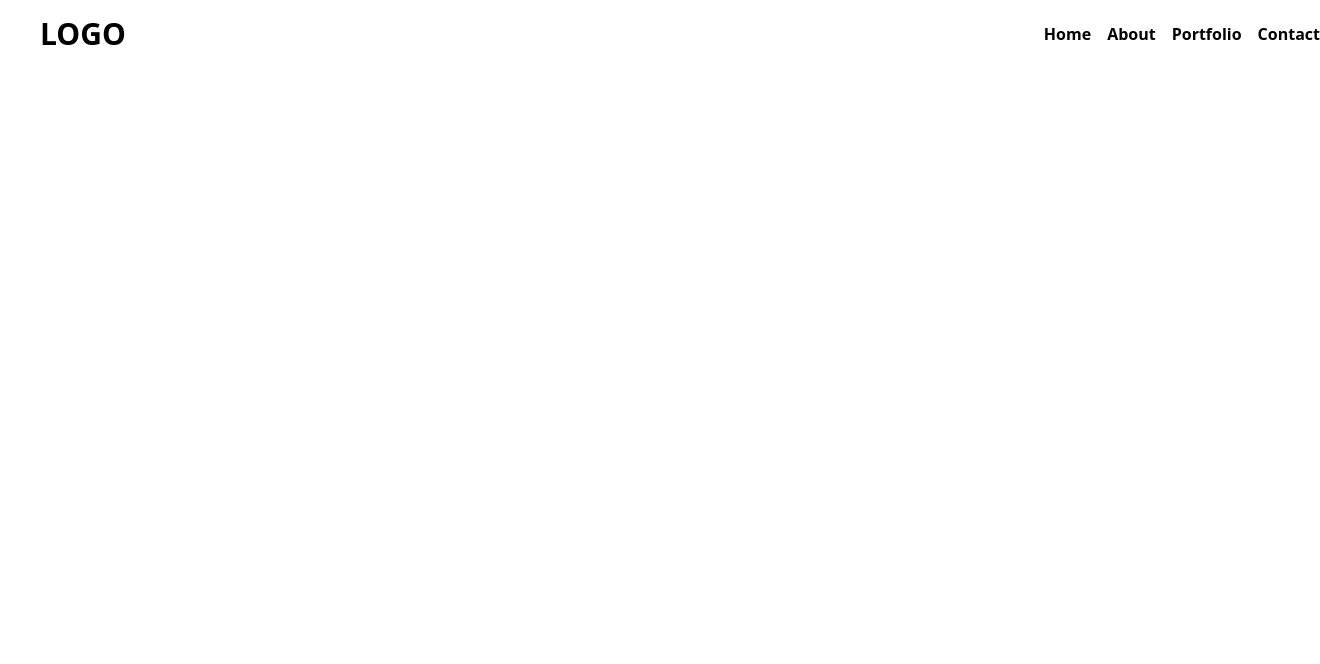
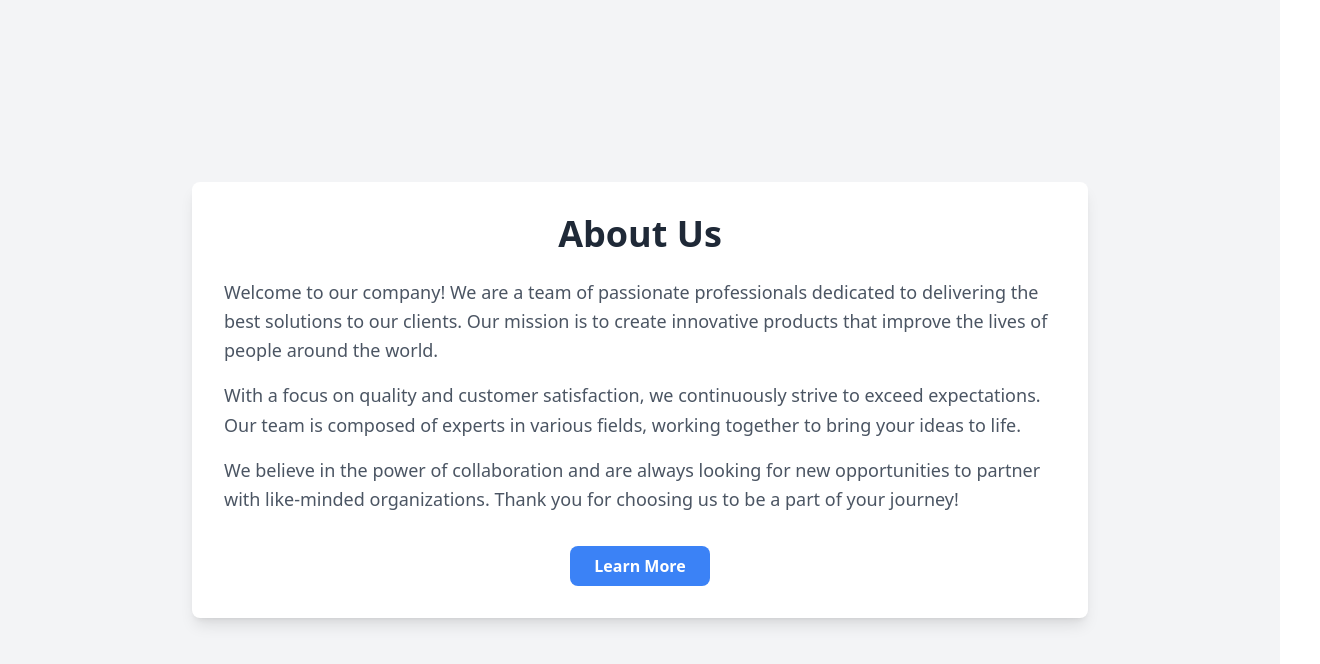
Before and after one commit to unawarexi/newClass, a React (Vite) app in the folder firstApp/: page /about in a window 1280 px wide. Shown: the top 664 px of the page, 1320 px wide, since content can reach past the window. Built offline with nearby package versions, Linux system fonts and the light colour scheme.

Commit message:
props, components, basic rendering

```diff
--- a/firstApp/package.json
+++ b/firstApp/package.json
@@ -12,7 +12,9 @@
   "dependencies": {
     "autoprefixer": "^10.4.20",
     "react": "^18.3.1",
-    "react-dom": "^18.3.1"
+    "react-dom": "^18.3.1",
+    "react-router": "^6.26.0",
+    "react-router-dom": "^6.26.0"
   },
   "devDependencies": {
     "@types/react": "^18.3.3",
--- a/firstApp/src/App.jsx
+++ b/firstApp/src/App.jsx
@@ -1,26 +1,21 @@
 import React from "react";
 import "./App.css";
-import Andrew from "./components/Andrew";
+
+import { BrowserRouter, Routes, Route } from "react-router-dom";
+import Header from "./React-Navigation/header";
+import AboutPage from "./pages/AboutPage";
 
 function App() {
   return (
-    <div className=" container mx-10 w-full">
-      <nav className="flex items-center justify-between my-4 ">
-        <header>
-          {/* --------- logo ------------- */}
-          <p className="text-3xl font-bold">LOGO</p>
-        </header>
-
-        <div>
-          {/* ------------- li ----------------- */}
-          <ul className="flex space-x-4 font-semibold">
-            <li> Home</li>
-            <li> About </li>
-            <li> Portfolio</li>
-            <li> Contact</li>
-          </ul>
-        </div>
-      </nav>
+    <div>
+      <>
+        <BrowserRouter>
+          <Routes>
+            <Route path="/" element={<Header />} />
+            <Route path="/about" element={<AboutPage />} />
+          </Routes>
+        </BrowserRouter>
+      </>
     </div>
   );
 }
--- /dev/null
+++ b/firstApp/src/React-Navigation/header.jsx
@@ -0,0 +1,32 @@
+import React from "react";
+import UserProfile from "../components/UserProfile"; // Assuming UserProfile is imported correctly
+import { Link } from "react-router-dom";
+
+const Header = () => {
+  return (
+    <div className="container mx-auto w-full">
+      <nav className="flex items-center justify-between my-4">
+        <header>
+          {/* --------- logo ------------- */}
+          <p className="text-3xl font-bold">LOGO</p>
+        </header>
+
+        {/* ------------- Navigation Links ----------------- */}
+        <ul className="flex space-x-4 font-semibold">
+          <li className="cursor-pointer hover:text-blue-600">Home</li>
+          <Link to="/about">
+            <li className="cursor-pointer hover:text-blue-600">About</li>
+          </Link>
+          <li className="cursor-pointer hover:text-blue-600">Portfolio</li>
+          <li className="cursor-pointer hover:text-blue-600">Contact</li>
+        </ul>
+      </nav>
+
+      <div>
+        <UserProfile />
+      </div>
+    </div>
+  );
+};
+
+export default Header;
--- a/firstApp/src/components/Andrew.css
+++ /dev/null
@@ -1,7 +0,0 @@
-.second__text {
-  font-size: large;
-  text-align: center;
-  font-weight: 600;
-  font-family: Arial, "Helvetica Neue", Helvetica, sans-serif;
-  color: #7f08c8;
-}
--- a/firstApp/src/components/Andrew.jsx
+++ /dev/null
@@ -1,8 +0,0 @@
-import React from "react";
-import "./Andrew.css";
-
-function Andrew() {
-  return <div className="second__text">andrew</div>;
-}
-
-export default Andrew;
--- a/firstApp/src/components/Sarutech.jsx
+++ /dev/null
@@ -1,7 +0,0 @@
-import React from "react";
-
-function Sarutech() {
-  return <div>Sarutech</div>;
-}
-
-export default Sarutech;
--- /dev/null
+++ b/firstApp/src/components/UserNameProps.jsx
@@ -0,0 +1,16 @@
+// UserNameProps.js
+import React from "react";
+
+const UserNameProps = ({ firstName, lastName, age, occupation }) => {
+  return (
+    <div className="text-center">
+      <h2 className="text-xl font-semibold text-gray-700">
+        {firstName} {lastName}
+      </h2>
+      <p className="text-gray-600">Age: {age}</p>
+      <p className="text-gray-600">Occupation: {occupation}</p>
+    </div>
+  );
+};
+
+export default UserNameProps;
--- /dev/null
+++ b/firstApp/src/components/UserProfile.jsx
@@ -0,0 +1,19 @@
+// UserProfile.js
+import React from "react";
+import UserNameProps from "./UserNameProps";
+
+const UserProfile = (props) => {
+  return (
+    <div className="flex flex-col items-center bg-gray-100 p-6 rounded-lg shadow-lg shadow-red-500 max-w-sm mx-auto">
+      <h1 className="text-2xl font-bold text-gray-800 mb-4">User Profile</h1>
+      <UserNameProps
+        firstName={"Andrew"}
+        lastName={"Dapper"}
+        age={30}
+        occupation={"Software Engineer"}
+      />
+    </div>
+  );
+};
+
+export default UserProfile;
--- /dev/null
+++ b/firstApp/src/pages/AboutPage.jsx
@@ -0,0 +1,36 @@
+import React from "react";
+
+const AboutPage = () => {
+  return (
+    <div className="bg-gray-100 min-h-screen flex flex-col items-center justify-center p-6">
+      <div className="max-w-4xl w-full bg-white rounded-lg shadow-lg p-8">
+        <h1 className="text-4xl font-bold text-gray-800 mb-6 text-center">
+          About Us
+        </h1>
+        <p className="text-gray-600 text-lg leading-relaxed mb-4">
+          Welcome to our company! We are a team of passionate professionals
+          dedicated to delivering the best solutions to our clients. Our mission
+          is to create innovative products that improve the lives of people
+          around the world.
+        </p>
+        <p className="text-gray-600 text-lg leading-relaxed mb-4">
+          With a focus on quality and customer satisfaction, we continuously
+          strive to exceed expectations. Our team is composed of experts in
+          various fields, working together to bring your ideas to life.
+        </p>
+        <p className="text-gray-600 text-lg leading-relaxed mb-8">
+          We believe in the power of collaboration and are always looking for
+          new opportunities to partner with like-minded organizations. Thank you
+          for choosing us to be a part of your journey!
+        </p>
+        <div className="flex justify-center">
+          <button className="bg-blue-500 text-white font-semibold py-2 px-6 rounded-lg hover:bg-blue-600 transition duration-300">
+            Learn More
+          </button>
+        </div>
+      </div>
+    </div>
+  );
+};
+
+export default AboutPage;
--- /dev/null
+++ b/firstApp/src/pages/ContactPage.jsx
@@ -0,0 +1,7 @@
+import React from "react";
+
+const ContactPage = () => {
+  return <div>ContactPage</div>;
+};
+
+export default ContactPage;
```
Also changed, not shown: 1 other file (tests, documents, lock files or other folders).
